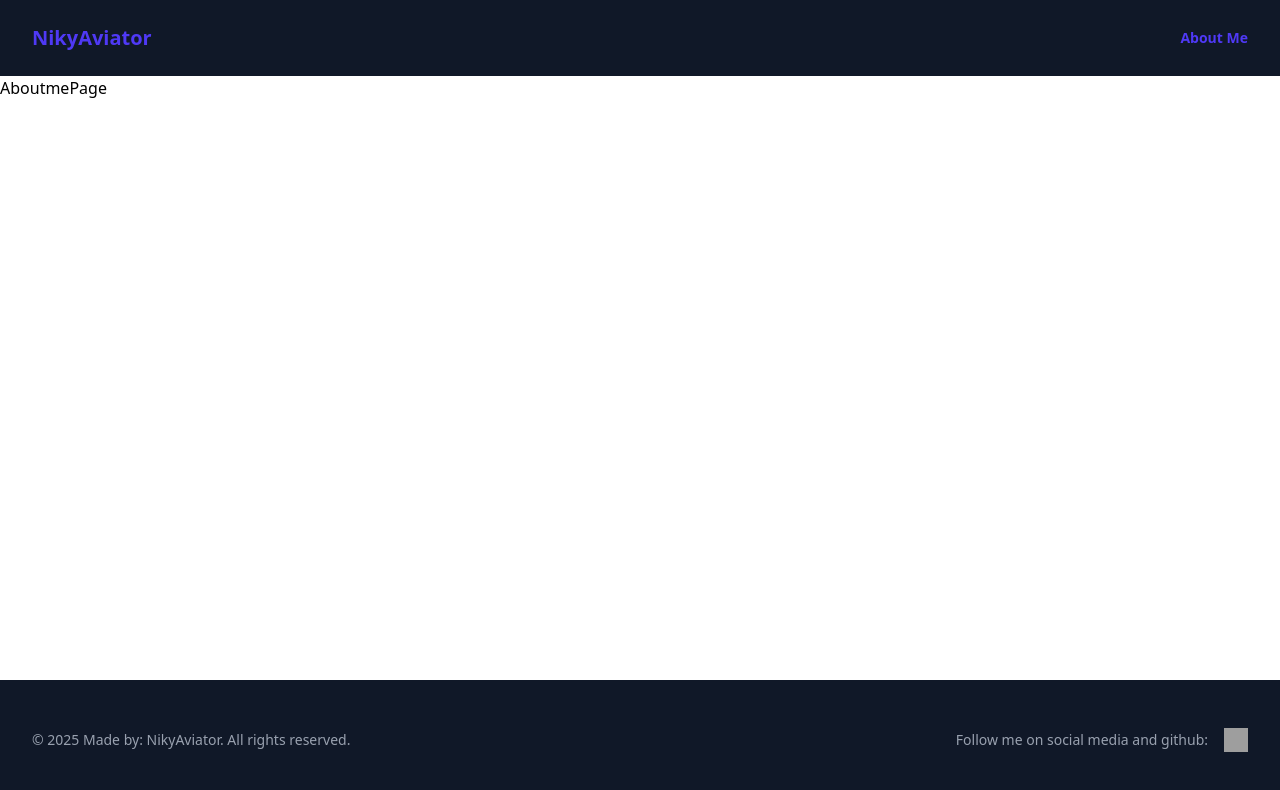
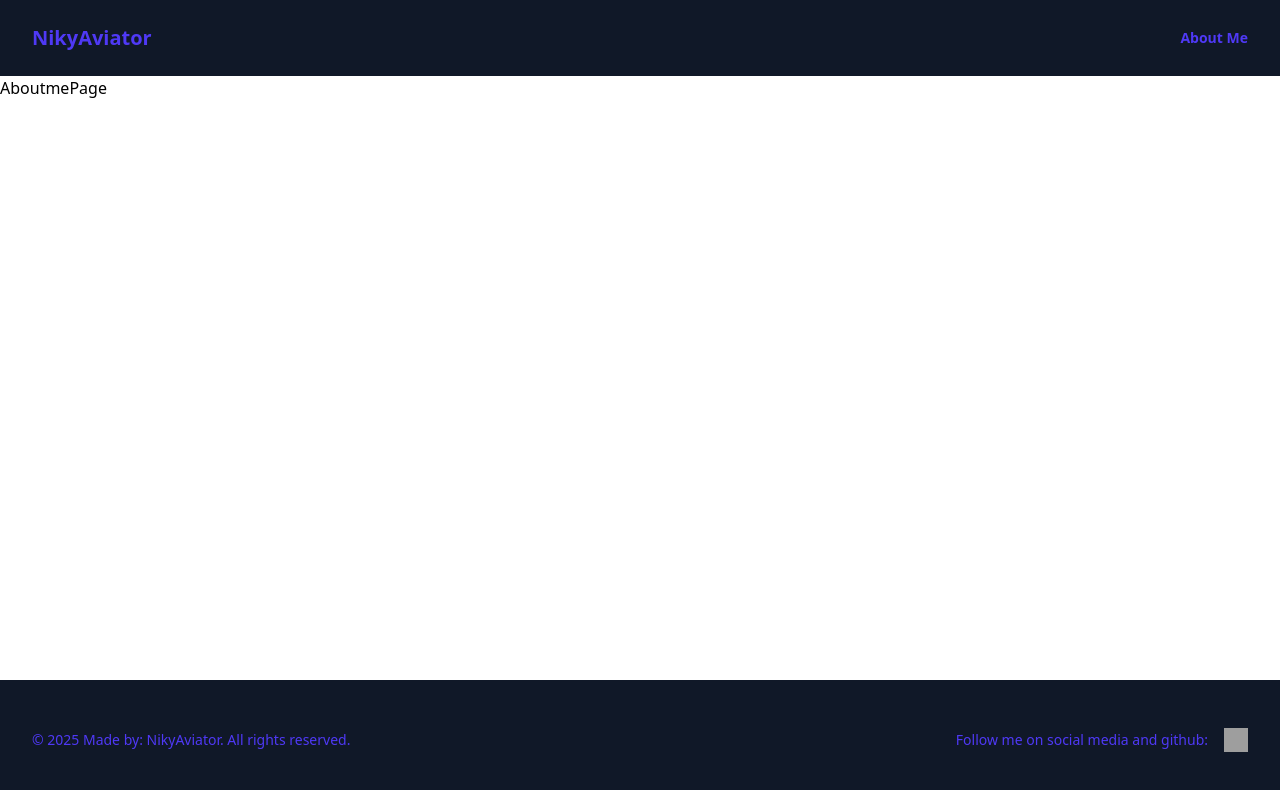
Before and after one commit to NikyAviator/nikolai-kocev-v2, a React (Vite) app in the folder frontend/: page /about in a window 1280 px wide. Shown: the top 790 px of the page. Built offline with nearby package versions, Linux system fonts and the light colour scheme; grey boxes are pictures that could not be loaded.

Commit message:
Footer text-indigo-600 also

```diff
--- a/frontend/src/Components/Footer.jsx
+++ b/frontend/src/Components/Footer.jsx
@@ -4,7 +4,7 @@ const Footer = () => {
       <div className='mx-auto max-w-7xl px-6 py-12 md:flex md:items-center md:justify-between lg:px-8'>
         <div className='flex items-center gap-x-4 md:order-2'>
           {/* Text to the left of icons */}
-          <p className='text-sm text-gray-400'>
+          <p className='text-sm text-indigo-600'>
             Follow me on social media and github:
           </p>
 
@@ -21,7 +21,7 @@ const Footer = () => {
         </div>
 
         {/* Copyright Text */}
-        <p className='mt-8 text-center text-sm text-gray-400 md:order-1 md:mt-0'>
+        <p className='mt-8 text-center text-sm text-indigo-600 md:order-1 md:mt-0'>
           &copy; 2025 Made by: NikyAviator. All rights reserved.
         </p>
       </div>
```
